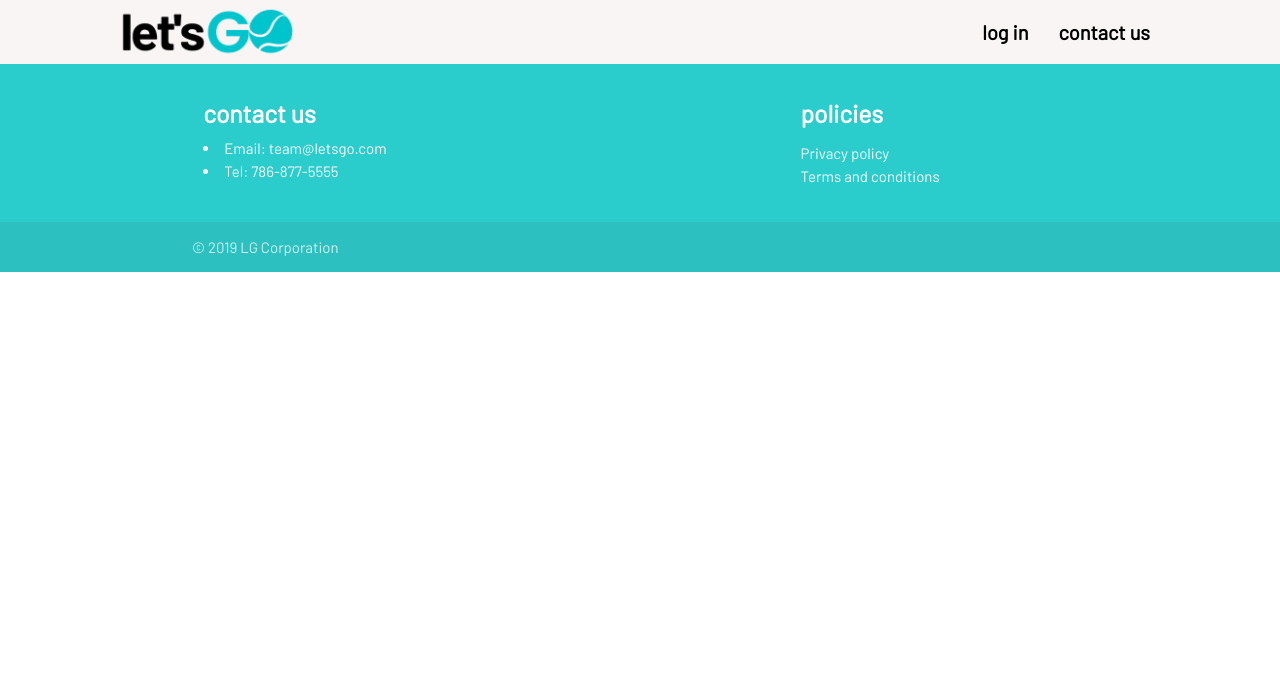
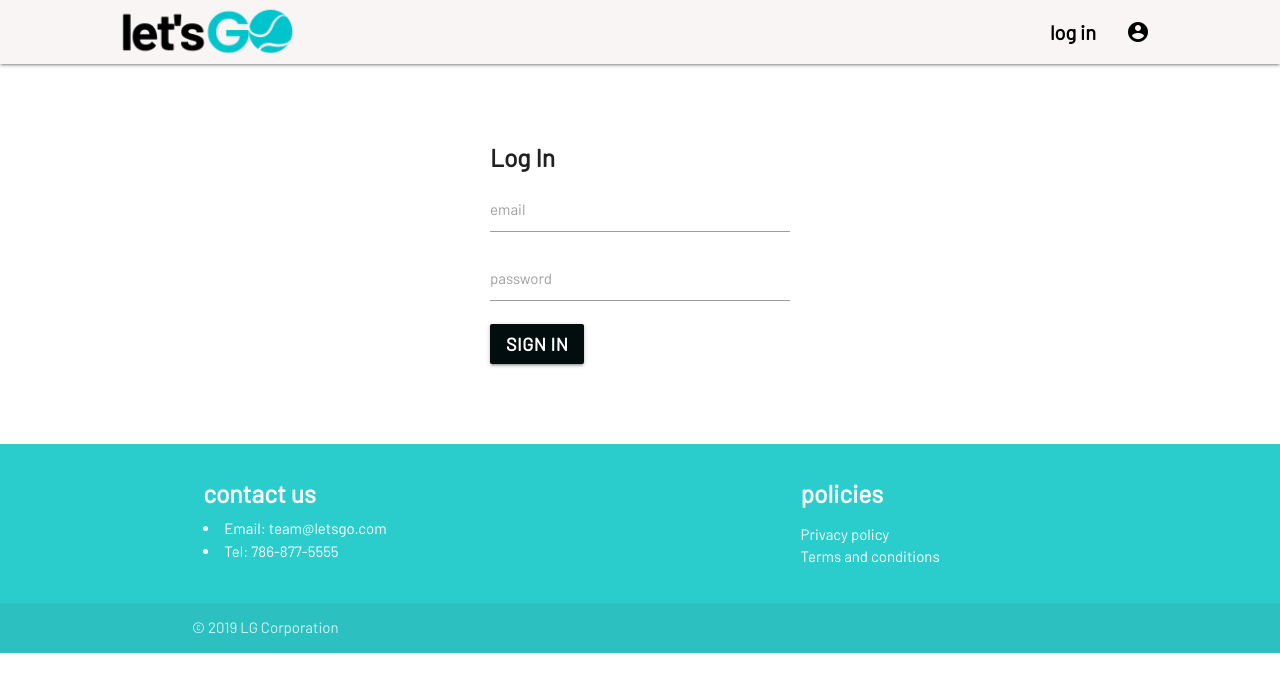
Before and after one commit to zaiverse/LetsGo0, a React (Create React App) app in the folder client/: page /login in a window 1280 px wide. Shown: the top 692 px of the page. Built offline with nearby package versions, Linux system fonts and the light colour scheme.

Commit message:
initial login page

```diff
--- a/client/package.json
+++ b/client/package.json
@@ -6,9 +6,11 @@
     "@material-ui/core": "^3.9.3",
     "axios": "^0.18.0",
     "material-ui": "^0.20.2",
+    "material-ui-image": "^3.2.0",
     "materialize-css": "^1.0.0-rc.2",
     "react": "^16.8.6",
     "react-dom": "^16.8.6",
+    "react-modal-login": "^1.3.4",
     "react-router": "^5.0.0",
     "react-router-dom": "^5.0.0",
     "react-scripts": "3.0.1",
--- a/client/src/App.js
+++ b/client/src/App.js
@@ -3,7 +3,7 @@ import { BrowserRouter as Router, Route, Switch } from "react-router-dom";
 import Navbar from './components/Navbar';
 import Footer from './components/Footer';
 import Home from "./pages/Home";
-// import Login from "./pages/LogIn";
+import Login from "./components/Login";
 // import Logout from './pages/LogOut';
 
 class App extends Component {
@@ -15,6 +15,7 @@ class App extends Component {
 
             <Switch>
               <Route exact path="/" component={Home} />
+              <Route exact path="/login" component={Login} />
               {/* <Route exact path="/login" render={(props) => {
                 return <Login setCurrentUser={this.setCurrentUser} {...props} />
               }} />
--- a/client/src/components/Footer/Footer.css
+++ b/client/src/components/Footer/Footer.css
@@ -11,7 +11,6 @@ main {
 
 .page-footer {
   background-color: rgb(43, 204, 204);
-  /* color: black; */
 }
 
 a {
--- a/client/src/components/Jumbotron/Jumbotron.css
+++ b/client/src/components/Jumbotron/Jumbotron.css
@@ -15,6 +15,8 @@
     background-color: rgb(1, 14, 13);
     font-family: 'Barlow', sans-serif;
     font-weight: bold;
+    font-size: 18px;
+    height: 40px;
 }
 
 .btn:hover {
--- a/client/src/components/Jumbotron/Jumbotron.js
+++ b/client/src/components/Jumbotron/Jumbotron.js
@@ -6,7 +6,7 @@ const Jumbotron = () => (
         <div className="row">
             <div className="col s12 l4 push-l1">
                 <div class="about">
-                Meet people, who share your passion for different activities and make lifetime friends.
+                Meet people, who share your passion for different sports activities and make lifetime friends.
                 </div>
                 <br></br>
                 <button className="btn waves-effect waves-light" type="submit" name="action">register
--- /dev/null
+++ b/client/src/components/Login/Login.css
@@ -0,0 +1,5 @@
+.login {
+    width: 300px;
+    margin-top: 80px;
+    margin-bottom: 80px;
+}
--- /dev/null
+++ b/client/src/components/Login/Login.js
@@ -0,0 +1,29 @@
+import React, { Component } from "react";
+import "./Login.css";
+
+class Login extends Component {
+    state = {
+
+    }
+    render() {
+        return (
+            <div className="container login">
+                <form className="white">
+                    <h5>Log In</h5>
+                    <div className="input-field">
+                    <label htmlFor="email">email</label>
+                    <input type="email" id="email" />
+                    </div>
+                    <div className="input-field">
+                    <label htmlFor="password">password</label>
+                    <input type="password" id="password" />
+                    </div>
+                    <div className="input-field">
+                    <button className="btn waves-effect waves-light" type="submit">sign in</button>
+                    </div>
+                </form>
+            </div>
+        )
+    }
+}
+export default Login;
--- /dev/null
+++ b/client/src/components/Login/index.js
@@ -0,0 +1 @@
+export { default } from "./Login.js";
--- a/client/src/components/Navbar/Navbar.js
+++ b/client/src/components/Navbar/Navbar.js
@@ -7,8 +7,9 @@ const Navbar = props => (
     <div className="nav-wrapper">
       <a href="/" className="responsive-img"><img src={logo} alt="Logo" /></a>
       <ul id="nav-mobile" className="right hide-on-med-and-down">
-        <li><a href="sass.html">log in</a></li>
-        <li><a href="badges.html">contact us</a></li>
+        <li><a href="/login">log in</a></li>
+        <li><a href="/profile"><i className="material-icons">account_circle</i></a></li>
+        {/* <li><a href="badges.html">contact us</a></li> */}
       </ul>
     </div>
   </nav>
--- /dev/null
+++ b/client/src/pages/Login/index.js
@@ -0,0 +1 @@
+export { default } from "./Login.js";
```
Also changed, not shown: client/src/images/images.jpg (deleted), client/src/pages/Login/Login.css (added), client/src/pages/Login/Login.js (added), 1 other file (tests, documents, lock files or other folders).
